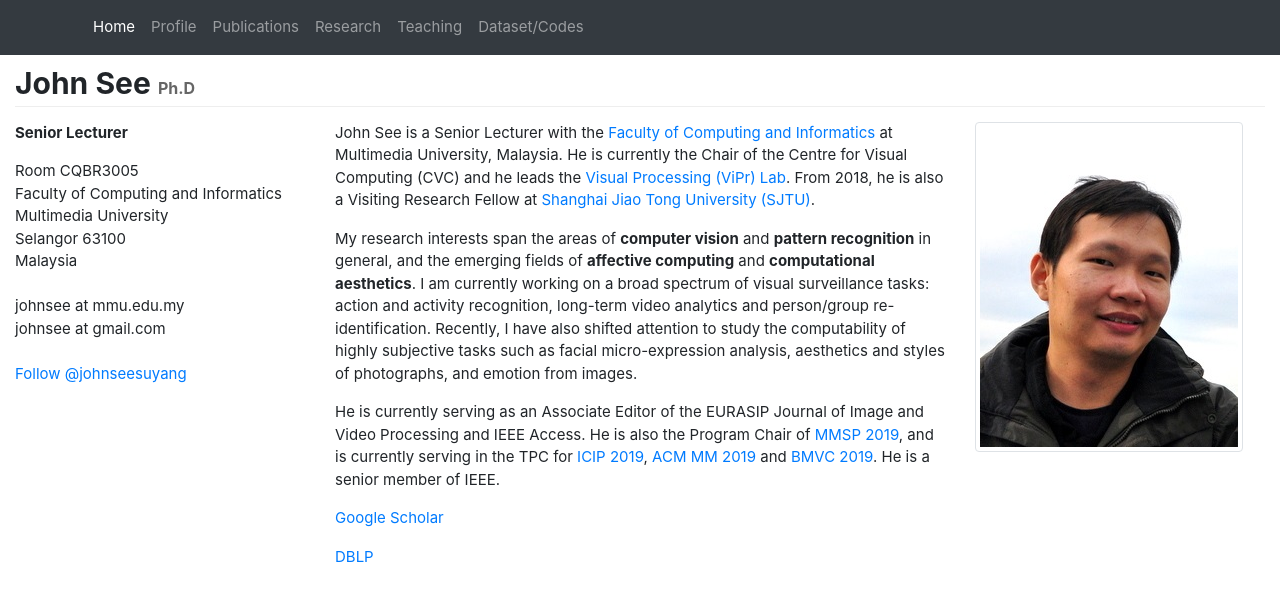
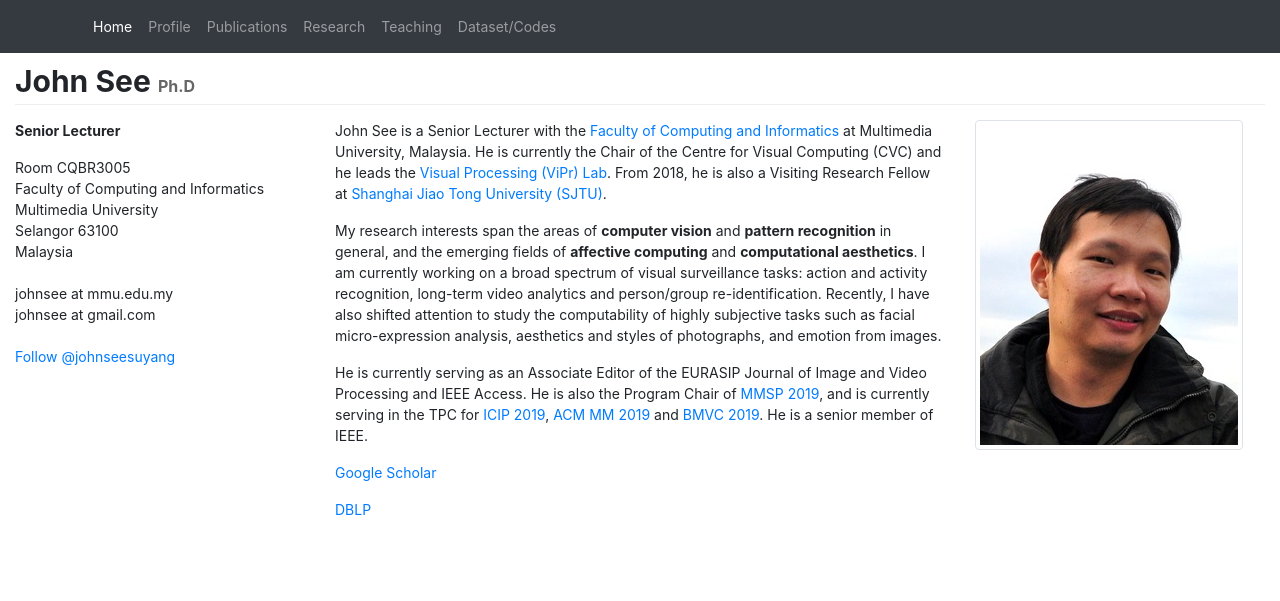
Before and after one commit to john-see/john-see.github.io, a Jekyll site: the page index.html, which Jekyll copies as it is, in a window 1280 px wide. Shown: the top 601 px of the page. Built offline with Jekyll 4.4.1, drawn with Linux system fonts in a browser that asks for light colours; comment, search, counter and statistics services are not loaded.

Commit message:
small changes

```diff
--- a/css/js.css
+++ b/css/js.css
@@ -1,7 +1,7 @@
 /* own stylesheet */
 
 body {
-    font-size: 15px;
+    font-size: 14px;
 }
 
 h1, h2, h3, h4, h5, h6 {
--- a/index.html
+++ b/index.html
@@ -90,7 +90,7 @@
                 </div>
         </div>
         <div class="col-sm-3">
-            <img src="./images/johnsee.jpg" alt="John See" class="img-thumbnail" width="/>
+            <img src="./images/johnsee.jpg" alt="John See" class="img-thumbnail" />
         </div>
     </div>
   </div
```
